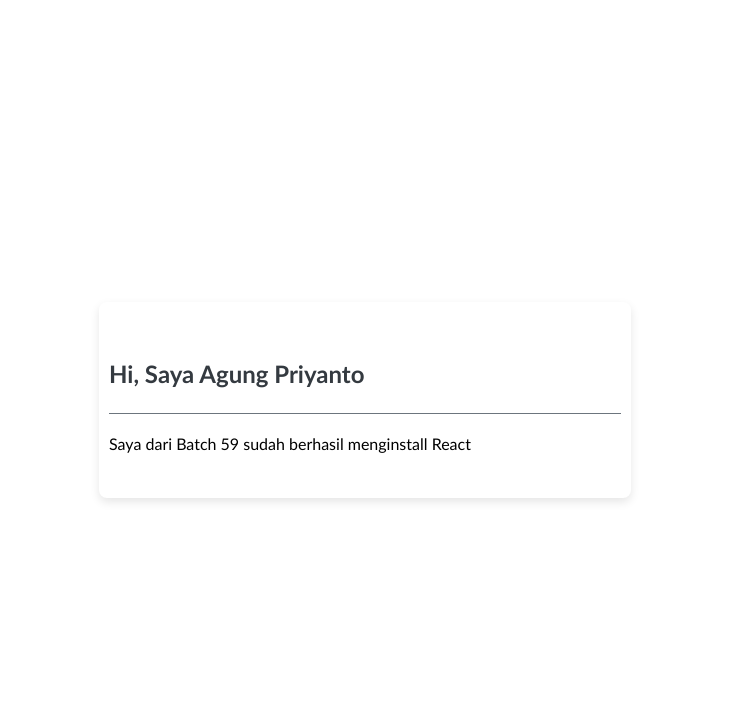
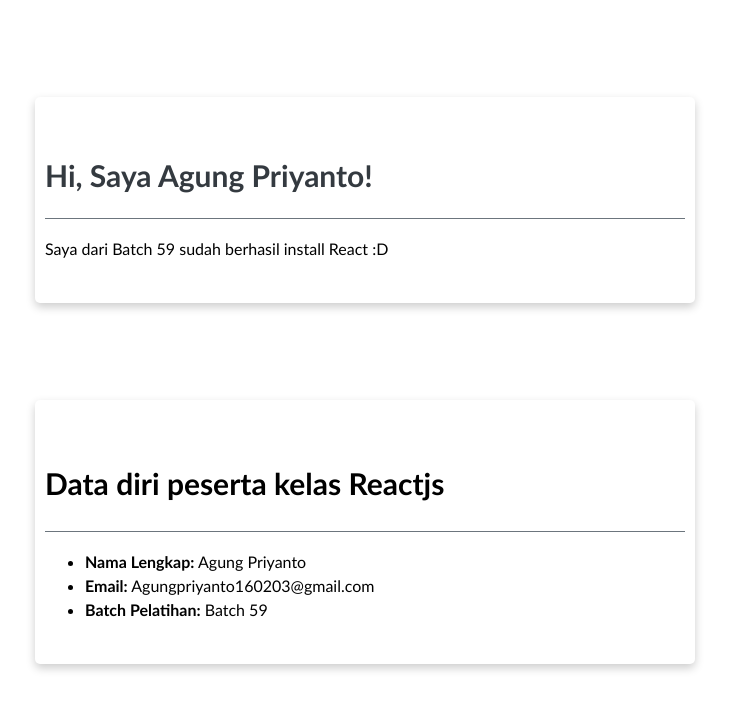
Before and after one commit to Agungpriyanto16/sanbarcode-reactjs-batch-59, a React (Create React App) app in the folder tugas-reactjs/: page / in a window 1280 px wide. Shown: the top 710 px of the page, without its empty margins (275-1004 px from the left). Built offline with nearby package versions, Linux system fonts and the light colour scheme.

Commit message:
Tugas hari ke-7

```diff
--- a/tugas-reactjs/src/App.css
+++ b/tugas-reactjs/src/App.css
@@ -1,24 +1,23 @@
-.App {
+.tugas6 {
   display: flex;
   justify-content: center;
   align-items: center;
-  height: 100vh;
+  height: 50vh;
   margin: 0;
-  font-family: Calibri, sans-serif;
+  font-family: "Calibri", sans-serif;
   background-color: #ffffff;
 }
 
-.card {
+.kontainer {
     background-color: white;
     padding: 40px 10px;
-    border-radius: 8px;
-    box-shadow: 0px 4px 10px rgba(0, 0, 0, 0.1);
-    width: 40%;
+    border-radius: 5px;
+    box-shadow: 0px 4px 10px rgba(0, 0, 0, 0.2);
+    width: 50%;
 }
 
-
 h1 {
-  font-size: 24px;
+  font-size: 30px;
   font-weight: bold;
   margin-bottom: 25px;
   color: #343a40;
@@ -31,3 +30,43 @@ p {
   border-top: 1px solid #6c757d;
   padding-top: 20px;
 }
+
+.tugas7 {
+  display: flex;
+  justify-content: center;
+  align-items: center;
+  height: -200vh;
+  margin: 0;
+  font-family: "Calibri", sans-serif;
+  background-color: #ffffff;
+}
+
+.card {
+  background-color: white;
+  padding: 40px 10px;
+  border-radius: 5px;
+  box-shadow: 0px 4px 10px rgba(0, 0, 0, 0.2);
+  width: 50%;
+}
+
+.card h2 {
+  font-size: 30px;
+  font-weight: bold;
+  margin-bottom: 10px;
+}
+
+.card ul {
+    margin-top: 30px;
+    margin-bottom: 5px;
+    border-top: 1px solid #6c757d;
+    padding-top: 20px;
+}
+
+.card ul li {
+  font-size: 16px;
+  margin-bottom: 5px;
+}
+
+.card ul li strong {
+  font-weight: bold;
+}
--- a/tugas-reactjs/src/App.js
+++ b/tugas-reactjs/src/App.js
@@ -1,15 +1,14 @@
-import logo from './logo.svg';
-import './App.css';
+import React from 'react';
+import Tugas6 from './tugas6/tugas6';
+import Tugas7 from './tugas7/tugas7';
 
-function App() {
+const App = () => {
   return (
-    <div className="App">
-      <div className="card">
-      <h1>Hi, Saya Agung Priyanto</h1>
-      <p>Saya dari Batch 59 sudah berhasil menginstall React</p>
-    </div>
-    </div>
+    <>
+      <Tugas6 />
+      <Tugas7 name="Agung Priyanto" batch="Batch 59" email="Agungpriyanto160203@gmail.com" />
+    </>
   );
-}
+};
 
 export default App;
--- /dev/null
+++ b/tugas-reactjs/src/tugas6/tugas6.js
@@ -0,0 +1,15 @@
+import React from 'react';
+import '../App.css';
+
+function tugas6() {
+  return (
+    <div className="tugas6">
+      <div className="kontainer">
+      <h1>Hi, Saya Agung Priyanto!</h1>
+      <p>Saya dari Batch 59 sudah berhasil install React :D</p>
+    </div>
+    </div>
+  );
+}
+
+export default tugas6;
--- /dev/null
+++ b/tugas-reactjs/src/tugas7/tugas7.js
@@ -0,0 +1,19 @@
+import React from 'react';
+import '../App.css';
+
+const Tugas7 = ({ name, batch, email }) => {
+  return (
+    <div className="tugas7">
+    <div className="card">
+      <h2>Data diri peserta kelas Reactjs</h2>
+      <ul>
+        <li><strong>Nama Lengkap:</strong> {name}</li>
+        <li><strong>Email:</strong> {email}</li>
+        <li><strong>Batch Pelatihan:</strong> {batch}</li>
+      </ul>
+    </div>
+    </div>
+  );
+};
+
+export default Tugas7;
```
